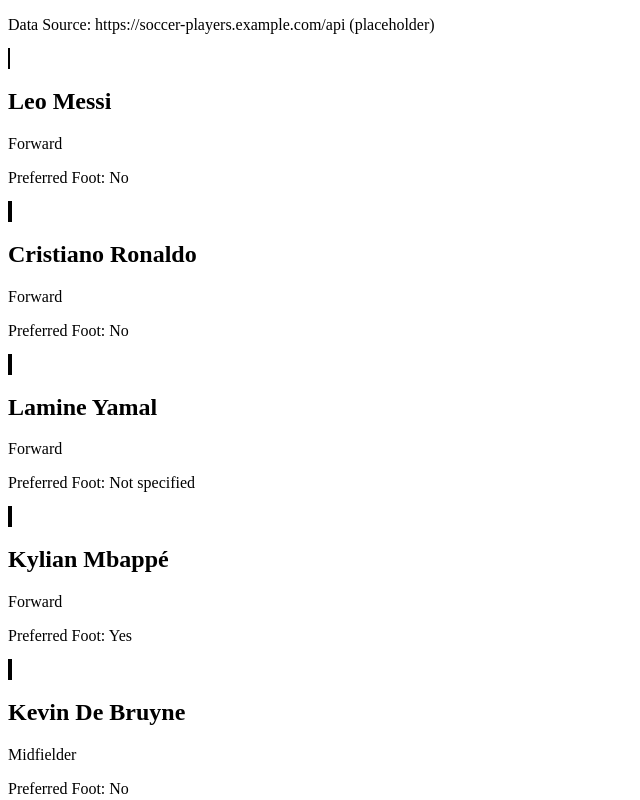
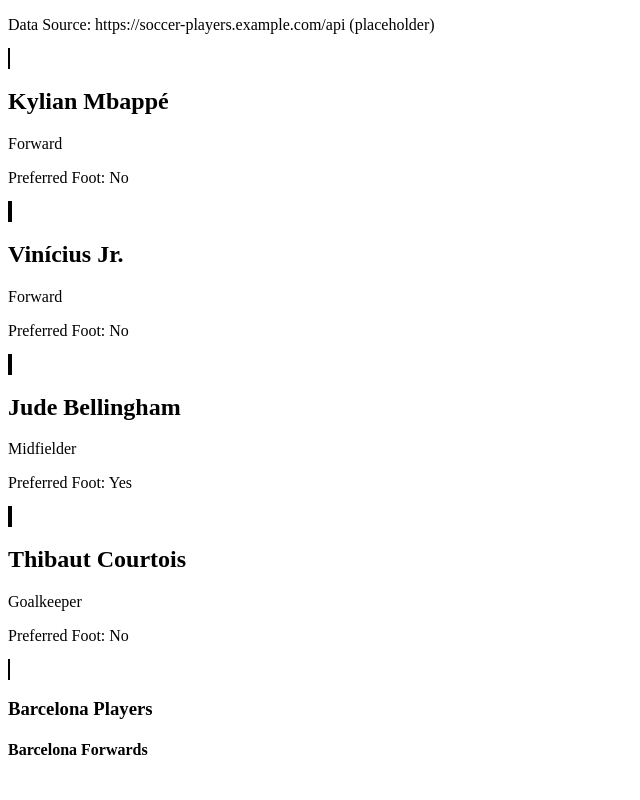
Before and after one commit to xNandoT99x/Fernando_Torres_Learning_AngularF26, an Angular app: page / in a window 1280 px wide. Shown: the top 800 px of the page, without its empty margins (0-640 px from the left). Built offline with nearby package versions, Linux system fonts and the light colour scheme.

Commit message:
Assignment 5.4 ( Add mock soccer player service with useClass provider.
 To switch back to the real service, remove the SoccerPlayer useClass provider from app.config.ts)

```diff
--- /dev/null
+++ b/src/app/services/mock-soccer-player.ts
@@ -0,0 +1,64 @@
+import { computed, signal } from '@angular/core';
+import { SoccerPlayer as Player } from '../../shared/models/soccer-player';
+import { inject } from '@angular/core';
+import {SOCCER_PLAYER_CONFIG} from '../../shared/config/app-config';
+
+export class MockSoccerPlayer {
+  private config = inject(SOCCER_PLAYER_CONFIG);
+  readonly apiBaseUrl = this.config.apiBaseUrl;
+
+  private players = signal<Player[]>([
+    {
+      id: 101,
+      name: 'Kylian Mbappé',
+      age: 27,
+      nationality: 'France',
+      club: 'Real Madrid',
+      position: 'Forward',
+      preferredFoot: false,
+    },
+    {
+      id: 102,
+      name: 'Vinícius Jr.',
+      age: 26,
+      nationality: 'Brazil',
+      club: 'Real Madrid',
+      position: 'Forward',
+      preferredFoot: false,
+    },
+    {
+      id: 103,
+      name: 'Jude Bellingham',
+      age: 23,
+      nationality: 'England',
+      club: 'Real Madrid',
+      position: 'Midfielder',
+      preferredFoot: true,
+    },
+    {
+      id: 104,
+      name: 'Thibaut Courtois',
+      age: 34,
+      nationality: 'Belgium',
+      club: 'Real Madrid',
+      position: 'Goalkeeper',
+      preferredFoot: false,
+    },
+  ]);
+  readonly playersList = this.players.asReadonly();
+  readonly barcelonaPlayers = computed(() =>
+    this.players().filter((player) => player.club === 'Barcelona Legends'),
+  );
+  readonly barcelonaForwards = computed(() =>
+    this.barcelonaPlayers().filter((player) => player.position === 'Forward'),
+  );
+
+  addPlayer(newPlayer: Player): void {
+    this.players.update((list) => [...list, newPlayer]);
+  }
+
+  removePlayer(id: number): void {
+    this.players.update((list) => list.filter((player) => player.id !== id));
+  }
+
+}
--- a/src/app/services/soccer-player.ts
+++ b/src/app/services/soccer-player.ts
@@ -1,9 +1,9 @@
 import { computed,effect, inject, signal } from '@angular/core';
-import { Service } from '@angular/core';
+import { Injectable } from '@angular/core';
 import { SoccerPlayer as Player } from '../../shared/models/soccer-player';
 import { SOCCER_PLAYER_CONFIG } from '../../shared/config/app-config';
 
-@Service()
+@Injectable()
 
 export class SoccerPlayer {
   private config = inject(SOCCER_PLAYER_CONFIG);
```
Also changed, not shown: src/app/app.config.ts (+11 -4 lines).
